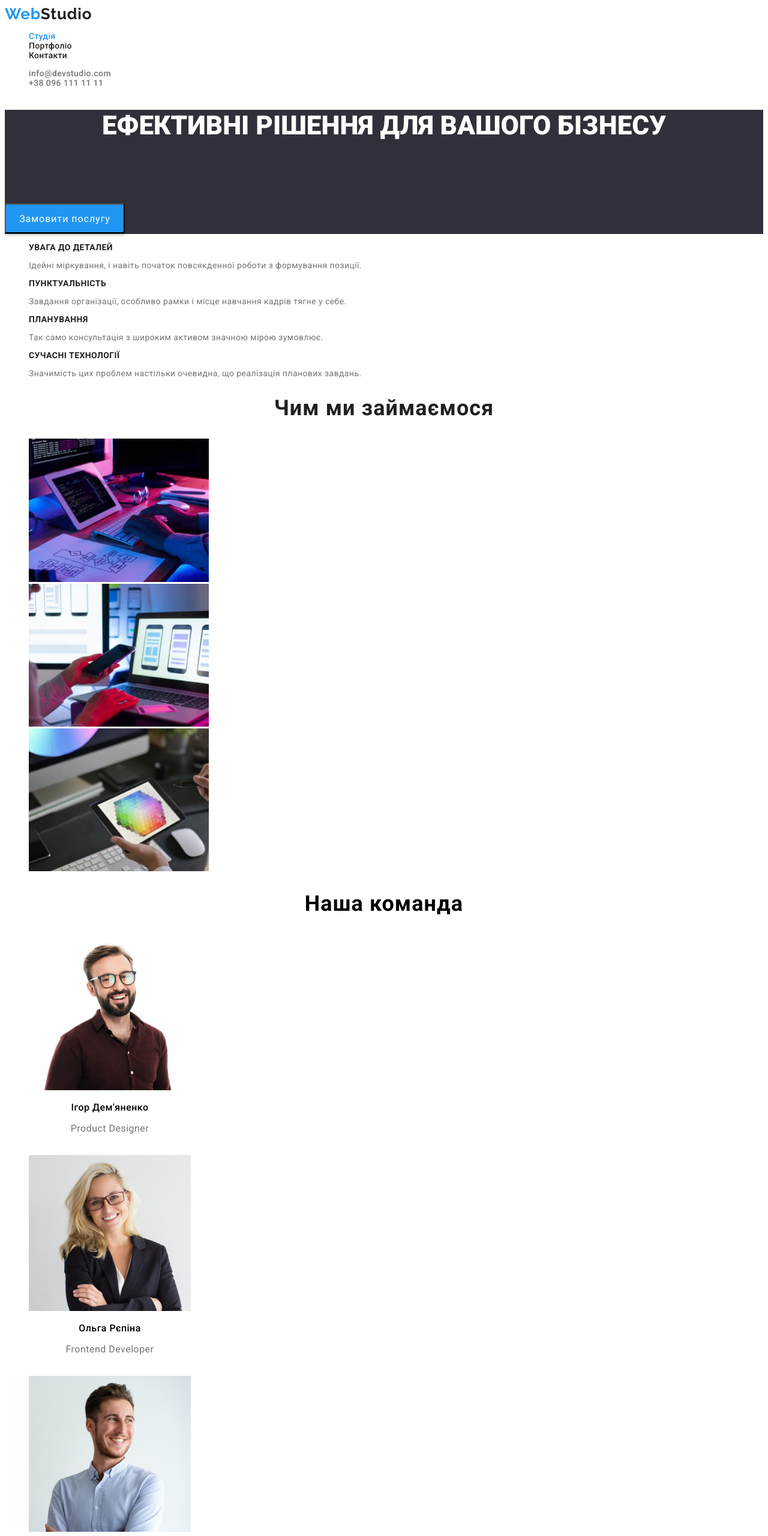
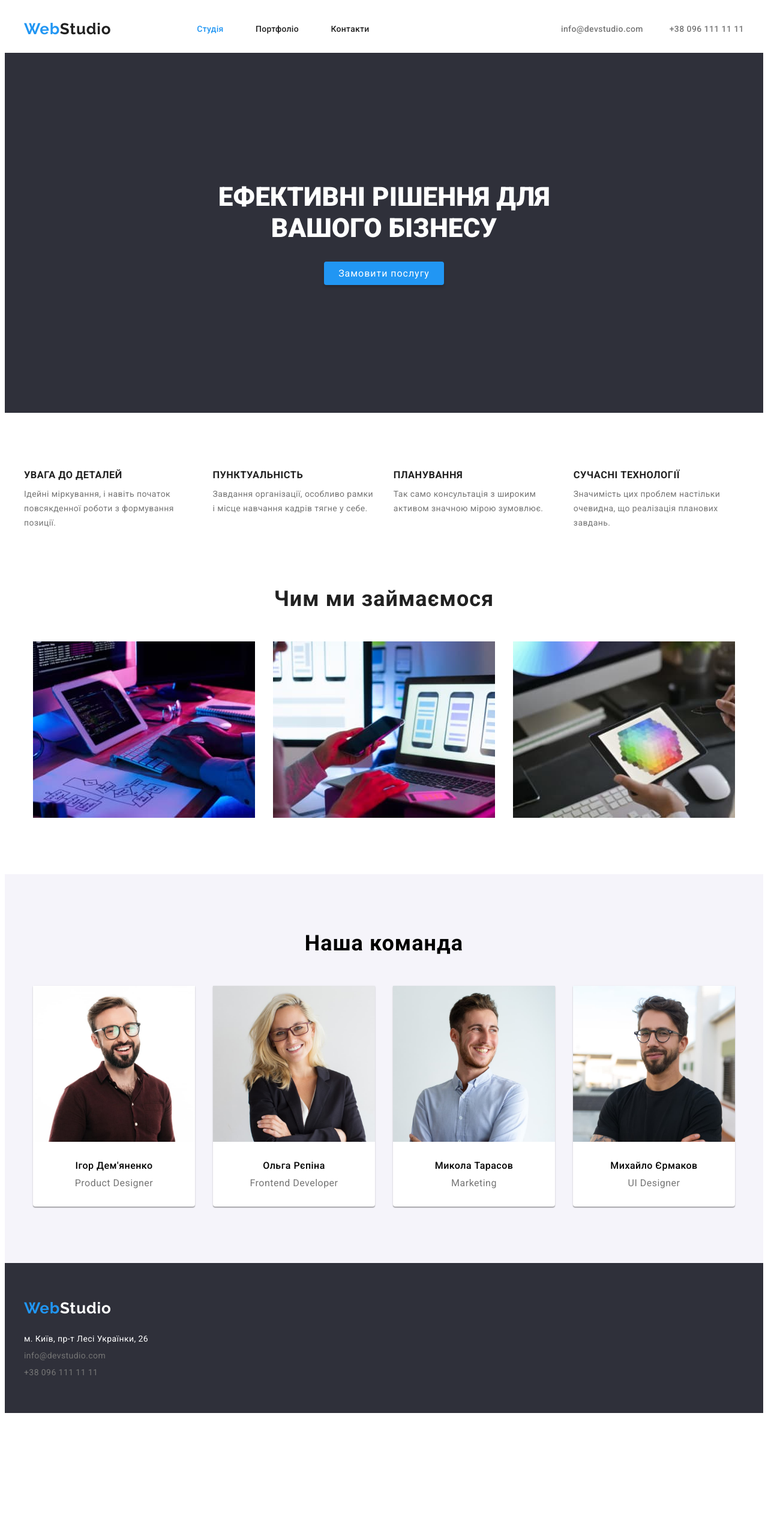
Before and after one commit to iuliachobotar/chobotar-iulia-ipz-32, a plain HTML site: page index.html in a window 1280 px wide. Shown: the top 2560 px of the page at 60% size. After the commit the page ends 2363 px from the top, so only its background shows below. Drawn offline with Linux system fonts and the light colour scheme.

Commit message:
completed 3 laboratory

```diff
--- /dev/null
+++ b/css/modern-normalize.css
@@ -0,0 +1,274 @@
+/*! modern-normalize v2.0.0 | MIT License | https://github.com/sindresorhus/modern-normalize */
+
+/*
+Document
+========
+*/
+
+/**
+Use a better box model (opinionated).
+*/
+
+*,
+::before,
+::after {
+	box-sizing: border-box;
+}
+
+html {
+	/* Improve consistency of default fonts in all browsers. (https://github.com/sindresorhus/modern-normalize/issues/3) */
+	font-family:
+		system-ui,
+		'Segoe UI',
+		Roboto,
+		Helvetica,
+		Arial,
+		sans-serif,
+		'Apple Color Emoji',
+		'Segoe UI Emoji';
+	line-height: 1.15; /* 1. Correct the line height in all browsers. */
+	-webkit-text-size-adjust: 100%; /* 2. Prevent adjustments of font size after orientation changes in iOS. */
+	-moz-tab-size: 4; /* 3. Use a more readable tab size (opinionated). */
+	tab-size: 4; /* 3 */
+}
+
+/*
+Sections
+========
+*/
+
+body {
+	margin: 0; /* Remove the margin in all browsers. */
+}
+
+/*
+Grouping content
+================
+*/
+
+/**
+1. Add the correct height in Firefox.
+2. Correct the inheritance of border color in Firefox. (https://bugzilla.mozilla.org/show_bug.cgi?id=190655)
+*/
+
+hr {
+	height: 0; /* 1 */
+	color: inherit; /* 2 */
+}
+
+/*
+Text-level semantics
+====================
+*/
+
+/**
+Add the correct text decoration in Chrome, Edge, and Safari.
+*/
+
+abbr[title] {
+	text-decoration: underline dotted;
+}
+
+/**
+Add the correct font weight in Edge and Safari.
+*/
+
+b,
+strong {
+	font-weight: bolder;
+}
+
+/**
+1. Improve consistency of default fonts in all browsers. (https://github.com/sindresorhus/modern-normalize/issues/3)
+2. Correct the odd 'em' font sizing in all browsers.
+*/
+
+code,
+kbd,
+samp,
+pre {
+	font-family:
+		ui-monospace,
+		SFMono-Regular,
+		Consolas,
+		'Liberation Mono',
+		Menlo,
+		monospace; /* 1 */
+	font-size: 1em; /* 2 */
+}
+
+/**
+Add the correct font size in all browsers.
+*/
+
+small {
+	font-size: 80%;
+}
+
+/**
+Prevent 'sub' and 'sup' elements from affecting the line height in all browsers.
+*/
+
+sub,
+sup {
+	font-size: 75%;
+	line-height: 0;
+	position: relative;
+	vertical-align: baseline;
+}
+
+sub {
+	bottom: -0.25em;
+}
+
+sup {
+	top: -0.5em;
+}
+
+/*
+Tabular data
+============
+*/
+
+/**
+1. Remove text indentation from table contents in Chrome and Safari. (https://bugs.chromium.org/p/chromium/issues/detail?id=999088, https://bugs.webkit.org/show_bug.cgi?id=201297)
+2. Correct table border color inheritance in Chrome and Safari. (https://bugs.chromium.org/p/chromium/issues/detail?id=935729, https://bugs.webkit.org/show_bug.cgi?id=195016)
+*/
+
+table {
+	text-indent: 0; /* 1 */
+	border-color: inherit; /* 2 */
+}
+
+/*
+Forms
+=====
+*/
+
+/**
+1. Change the font styles in all browsers.
+2. Remove the margin in Firefox and Safari.
+*/
+
+button,
+input,
+optgroup,
+select,
+textarea {
+	font-family: inherit; /* 1 */
+	font-size: 100%; /* 1 */
+	line-height: 1.15; /* 1 */
+	margin: 0; /* 2 */
+}
+
+/**
+Remove the inheritance of text transform in Edge and Firefox.
+*/
+
+button,
+select {
+	text-transform: none;
+}
+
+/**
+Correct the inability to style clickable types in iOS and Safari.
+*/
+
+button,
+[type='button'],
+[type='reset'],
+[type='submit'] {
+	-webkit-appearance: button;
+}
+
+/**
+Remove the inner border and padding in Firefox.
+*/
+
+::-moz-focus-inner {
+	border-style: none;
+	padding: 0;
+}
+
+/**
+Restore the focus styles unset by the previous rule.
+*/
+
+:-moz-focusring {
+	outline: 1px dotted ButtonText;
+}
+
+/**
+Remove the additional ':invalid' styles in Firefox.
+See: https://github.com/mozilla/gecko-dev/blob/2f9eacd9d3d995c937b4251a5557d95d494c9be1/layout/style/res/forms.css#L728-L737
+*/
+
+:-moz-ui-invalid {
+	box-shadow: none;
+}
+
+/**
+Remove the padding so developers are not caught out when they zero out 'fieldset' elements in all browsers.
+*/
+
+legend {
+	padding: 0;
+}
+
+/**
+Add the correct vertical alignment in Chrome and Firefox.
+*/
+
+progress {
+	vertical-align: baseline;
+}
+
+/**
+Correct the cursor style of increment and decrement buttons in Safari.
+*/
+
+::-webkit-inner-spin-button,
+::-webkit-outer-spin-button {
+	height: auto;
+}
+
+/**
+1. Correct the odd appearance in Chrome and Safari.
+2. Correct the outline style in Safari.
+*/
+
+[type='search'] {
+	-webkit-appearance: textfield; /* 1 */
+	outline-offset: -2px; /* 2 */
+}
+
+/**
+Remove the inner padding in Chrome and Safari on macOS.
+*/
+
+::-webkit-search-decoration {
+	-webkit-appearance: none;
+}
+
+/**
+1. Correct the inability to style clickable types in iOS and Safari.
+2. Change font properties to 'inherit' in Safari.
+*/
+
+::-webkit-file-upload-button {
+	-webkit-appearance: button; /* 1 */
+	font: inherit; /* 2 */
+}
+
+/*
+Interactive
+===========
+*/
+
+/*
+Add the correct display in Chrome and Safari.
+*/
+
+summary {
+	display: list-item;
+}
--- a/css/styles.css
+++ b/css/styles.css
@@ -1,4 +1,3 @@
-
 :root {
     --primary-color: #212121;
     --secondary-color: #757575;
@@ -11,9 +10,10 @@
     --secondary-font:'Raleway', sans-serif;
 }
 
+
+
 html {
     font-family: var(--dominant-font);
-    box-sizing: border-box;
     font-size: 14px;
 }
 
@@ -24,33 +24,24 @@ body {
     font-size: 14px;
     font-weight: 400;
 }
+h1,
+h2,
+h3,
+p,
+ul,
+li {
+    margin: 0px;
+    padding: 0px;
+}
 li {
     list-style-type: none;
 }
+img{
+    display: block;
+
+}
 button {
     font: inherit;
-}
-.logo_header span {
-    font-family: var(--secondary-font), sans-serif;
-    color: var(--accent-color);
-    font-weight: 700;
-    font-size: 26px;
-    letter-spacing: 0.78px;
-}
-
-.logo_footer span {
-    font-family: var(--secondary-font), sans-serif;
-    color: var(--accent-color);
-    font-weight: 700;
-    font-size: 26px;
-    letter-spacing: 0.78px;
-}
-.logo_header {
-    font-family: var(--secondary-font), sans-serif;
-    font-weight: 700;
-    font-size: 26px;
-    letter-spacing: 0.78px;
-
 }
 a {
     color: var(--primary-color);
@@ -59,29 +50,22 @@ a {
         margin-right 4s,
         color 1s;
 }
-.link {
-    color: var(--primary-color);
-    font-size: 14px;
-    font-weight: 500;
-    letter-spacing: 0.28px;
+/*    -----------HEADER-----------    */
+.text {
+    padding: 20px;
+    background-color: var(--background-primary-color);
+    border: 2px dashed var(--primary-color);
 }
 
-.menu .link:hover,
-.link:active,
-.link:focus {
+.logo_header span {
+    font-family: var(--secondary-font), sans-serif;
     color: var(--accent-color);
-}
-.link_active {
-    color: var(--primary-color);
-    font-family: var(--dominant-font);
-    font-size: 14px;
-    font-weight: 500;
-    letter-spacing: 0.28px;
-    transition: 300ms ease;
+    font-weight: 700;
+    font-size: 26px;
+    letter-spacing: 0.78px;
 }
 .contact{
     color: var(--secondary-color);
-    font-size: 14px;
     line-height: normal;
     letter-spacing: 0.42px;
     font-style: normal;
@@ -99,29 +83,127 @@ a {
 .contact:focus {
     color: var(--accent-color);
 }
+.container{                             /* основа*/
+    max-width: 1200px;
+    /*padding-left: 15px;
+    padding-right: 15px;*/
+    margin-left: auto;
+    margin-right: auto;
+}
+.container_work{
+    display: flex;
+    flex-direction: column;
+}
+.header{
+    align-items: baseline;
+}
+.header> .container{
+    display: flex;
+    align-items:center;
+    flex-direction: row;
+}
+.menu_info{
+    display: flex;
+    align-items: center;
+    height: 100%;
+}
+.header{
+    border-bottom: #ECECEC;
+    height: 80px;
+}
+.menu{
+    margin-right: 50px;
+}
+.big_container{
+    width: 100%;
+    display: flex;
+    flex-direction: column;
+    justify-content: center;
+    align-items: center;
+    height: 100%;
+}
+
+li{
+    display: inline-block;
+}
+.logo_header{
+    padding-right: 93px;
+}
+.link{
+    padding-left: 50px;
+}
+.contact{
+    padding-left: 40px;
+}
+.info{
+    margin-bottom: 10px;
+}
+.contacts_information{
+    margin-left: auto;
+    gap: 40px;
+}
+
+.info_container{
+    display: flex;
+    gap: 30px;
+}
+.img_list{
+    display: flex;
+    width: 100%;
+    gap: 30px;
+    justify-content: center;
+    flex-direction: row;
+    padding-top: 50px;
+    height: 294px;
+    margin-bottom: 94px;
+
+}
+
+.logo_header {
+    font-family: var(--secondary-font), sans-serif;
+    font-weight: 700;
+    font-size: 26px;
+    letter-spacing: 0.78px;
+}
+.link {
+    color: var(--primary-color);
+    font-weight: 500;
+    letter-spacing: 0.28px;
+}
+.menu .link:hover,
+.link:active,
+.link:focus {
+    color: var(--accent-color);
+}
+.link_active {
+    color: var(--primary-color);
+    font-family: var(--dominant-font);
+    font-weight: 500;
+    letter-spacing: 0.28px;
+    transition: 300ms ease;
+}
+
 .link_active{
     color:var(--accent-color)
 }
 
 .text_info {
-    box-sizing: border-box;
-    height: 207px;
     background: var(--background-secondary-color);
     text-transform: uppercase;
+    height: 600px;
+    flex-shrink: 0;
 }
 h1 {
     color: var(--background-primary-color);
-    height: 120px;
     font-size: 44px;
     font-weight: 900;
     line-height: normal;
     text-align: center;
+    max-width: 696px;
+    margin-bottom: 30px;
 }
 .button_cent {
-    box-sizing: border-box;
     cursor: pointer;
-    width: 200px;
-    height: 50px;
     border-radius: 4px;
     background: var(--accent-color);
     box-shadow: 0px 4px 4px 0px rgba(0, 0, 0, 0.15);
@@ -131,11 +213,11 @@ h1 {
     letter-spacing: 0.96px;
     display: inline-block;
     text-align: center;
-    margin: 0 auto;
+    border: none;
+
+    padding: 10px 24px;
 }
-
 .button_cent:active {
-    box-sizing: border-box;
     cursor: pointer;
     width: 200px;
     height: 50px;
@@ -147,10 +229,22 @@ h1 {
     line-height: normal;
     letter-spacing: 0.96px;
 }
+.information{
+    padding: 94px 0px;
+}
+.info>.info_link{
+    padding-bottom: 10px;
+}
+.team_card{
+    display: flex;
+    gap: 30px;
+    justify-content: center;
+    flex-direction: row;
+}
+
 .info {
     width: 270px;
     color: var(--primary-color);
-    font-size: 14px;
     font-weight: 700;
     line-height: normal;
     letter-spacing: 0.03em;
@@ -159,10 +253,11 @@ h1 {
 }
 .info_link {
     color: var(--secondary-color);
-    font-size: 14px;
     line-height: normal;
     letter-spacing: 0.03em;
     text-align: left;
+    font-weight: 400;
+    line-height: 24px; /* 171.429% */
 }
 .about_us {
     color: var(--primary-color);
@@ -177,12 +272,23 @@ h1 {
     line-height: normal;
     letter-spacing: 0.03em;
     text-align: center;
+    padding-top: 94px;
+    padding-bottom: 50px;
 }
+.team_container{
+    background-color: var(--inactive-filter-color);
+    width: 100%;
+    padding-bottom: 94px;
+}
+
 .people {
-    box-sizing: border-box;
     width: 270px;
     height: 368px;
     flex-shrink: 0;
+    border-radius: 0px 0px 4px 4px;
+    background: #FFF;
+    /* material shadow v1 */
+    box-shadow: 0px 2px 1px 0px rgba(0, 0, 0, 0.20), 0px 1px 1px 0px rgba(0, 0, 0, 0.14), 0px 1px 3px 0px rgba(0, 0, 0, 0.12);
 }
 .info_people {
     font-size: 16px;
@@ -190,6 +296,8 @@ h1 {
     line-height: normal;
     letter-spacing: 0.03em;
     text-align: center;
+    padding-top: 30px;
+    padding-bottom: 10px;
 }
 .works_as {
     color: var(--secondary-color);
@@ -198,28 +306,38 @@ h1 {
     letter-spacing: 0.03em;
     text-align: center;
 }
+/*-------------FOOTER--------------*/
+.logo_footer span {
+    font-family: var(--secondary-font), sans-serif;
+    color: var(--accent-color);
+    font-weight: 700;
+    font-size: 26px;
+    letter-spacing: 0.78px;
+}
 footer {
-    box-sizing: border-box;
     background: var(--background-secondary-color);
 }
-
 .logo_footer {
     color: var(--background-primary-color);
     font-family: 'Raleway', sans-serif;
     font-weight: 700;
     font-size: 26px;
     letter-spacing: 0.78px;
+
 }
 .address {
     color: var(--background-primary-color);
-    font-size: 14px;
     line-height: 16px;
     letter-spacing: 0.42px;
     font-style: normal;
+    padding-top: 28px;
+    padding-bottom: 12px;
+}
+.retreat{
+    padding-bottom: 12px;
 }
 .footer_contact {
     color: var(--secondary-color);
-    font-size: 14px;
     line-height: normal;
     font-style: normal;
     letter-spacing: 0.42px;
@@ -227,8 +345,22 @@ footer {
 .footer_contact:hover {
     cursor: pointer;
 }
+
+.footer_container{
+    padding-top: 60px;
+    padding-bottom: 60px;
+}
+.footer_contacts_information{
+    display: flex;
+    flex-direction: column;
+}
+
+/*---------POTFOLIO------------*/
+.button_list{
+
+}
+
 .button_list {
-    box-sizing: border-box;
     cursor: pointer;
     background-color: var(--inactive-filter-color);
     color: var(--primary-color);
@@ -237,13 +369,14 @@ footer {
     font-weight: 500;
     line-height: normal;
     letter-spacing: 0.48px;
-    transition: background-color 300ms ease-in;
+    transition: 300ms ease-in;
+    margin-right: 8px;
+
 }
 .button_list:hover {
     background-color: var(--accent-color);
     color: var(--primary-color);
 }
-
 .buttons .button_list:hover,
 .button_list:active,
 .button_list:focus {
@@ -258,10 +391,52 @@ footer {
     text-align: left;
     color: var(--primary-color);
 }
-
 .development {
     font-size: 16px;
-    font-weight: 400;
     line-height: normal;
     color:var(--secondary-color);
 }
+.project{
+    padding-top: 56px;
+
+}
+.port{
+    display: flex;
+    flex-direction: column;
+    margin: 94px;
+    margin-bottom: 94px;
+
+}
+.img_list_info{
+    display: flex;
+    flex-wrap: wrap;
+}
+.portfolio_info{
+    margin-right: 30px;
+    margin-bottom: 30px;
+    border: 1px solid #EEE;
+    background: #FFF;
+}
+.name_project{
+    margin-top: 20px;
+    margin-bottom: 4px;
+    padding-left: 24px;
+    padding-right: 24px;
+    line-height: normal;
+
+}
+.development{
+    margin-bottom: 20px;
+    padding-left: 24px;
+    padding-right: 24px;
+    line-height: normal;
+}
+.button_list{
+    border: none;
+    text-decoration: none; /* Відмінити стилізацію посилань */
+    display: inline-block;
+    cursor: pointer;
+    padding: 6px 22px;
+    border-radius: 4px;
+
+}
--- a/index.html
+++ b/index.html
@@ -17,14 +17,14 @@
 
 <body>
     <header class="header">
-
+     <div class="menu_info container">
          <a class="logo_header" href="#">
             <span>Web</span>Studio
          </a>
                 <nav>
                     <ul class="menu">
                         <li>
-                    <a class="link_active" href="index.html">Студія</a>
+                            <a class="link link_active" href="index.html">Студія</a>
                         </li>
 
                         <li><a class="link" href="portfolio.html">Портфоліо</a></li>
@@ -35,14 +35,18 @@
                 <li><a class="contact" href="mailto:info@devstudio.com">info@devstudio.com</a></li>
                 <li><a class="contact" href="tel:+380961111111">+38 096 111 11 11</a></li>
            </ul>
+        </div>
 </header>
     <main>
         <section class="text_info">
+            <div class="big_container">
                 <h1 >Ефективні рішення для вашого бізнесу</h1>
                 <button class="button_cent" type="button">Замовити послугу</button>
+            </div>
         </section>
-        <section >
-            <ul >
+        <section class="information">
+           <div class="container ">
+                <ul class="info_container">
                     <li>
                         <h3 class="info">Увага до деталей</h3>
                         <p class="info_link">Ідейні міркування, і навіть початок повсякденної роботи з формування позиції.</p>
@@ -60,65 +64,80 @@
                         <p class="info_link">Значимість цих проблем настільки очевидна, що реалізація планових завдань.</p>
                     </li>
                 </ul>
+           </div>
         </section>
 
 
         <section >
+           <div class="container_work container">
                 <h2 class="about_us">Чим ми займаємося</h2>
-            <ul>
-                <li><img src="images/img(5).jpg" alt="Coding" width="300"></li>
-                <li><img src="images/img(1)(1).jpg" alt="Software development for phones" width="300"></li>
-                <li><img src="images/img(2).jpg" alt="Web designer" width="300"></li>
+                <ul class="img_list">
+                    <li><img src="images/img(5).jpg" alt="Coding" width="370"></li>
+                    <li><img src="images/img(1)(1).jpg" alt="Software development for phones" width="370"></li>
+                    <li><img src="images/img(2).jpg" alt="Web designer" width="370"></li>
                 </ul>
+           </div>
         </section>
 
         <section >
+            <div class="team_container">
                 <h2 class="team"> Наша команда</h2>
-            <ul >
+                <ul class="team_card ">
                     <li class="people"><img src="images/img.jpg" alt="Фото Ігора Дем'янченка" width="270">
+                        <div class="teams">
                             <h3 class="info_people">
                                 Ігор Дем'яненко
                             </h3>
                             <p class="works_as">
                                 Product Designer
                             </p>
+                        </div>
                     </li>
                     <li class="people"><img src="images/img(1).jpg" alt="Фото Ольги Рєпіни" width="270">
+                        <div class="teams">
                             <h3 class="info_people">
                                 Ольга Рєпіна
                             </h3>
                             <p class="works_as">
                                 Frontend Developer
                             </p>
+                        </div>
                     </li>
                     <li class="people"><img src="images/img(3).jpg" alt="Фото Миколи Тарасова" width="270">
+                        <div class="teams">
                             <h3 class="info_people">
                                 Микола Тарасов
                             </h3>
                             <p class="works_as">
                                 Marketing
                             </p>
+                        </div>
                     </li>
                     <li class="people"><img src="images/img(4).jpg" alt="Фото Михайла Єрмакова" width="270">
+                        <div class="teams">
                             <h3 class="info_people">
                                 Михайло Єрмаков
                             </h3>
                             <p class="works_as">
                                 UI Designer
                             </p>
+                        </div>
                     </li>
                 </ul>
+            </div>
         </section>
     </main>
     <footer class="footer">
+        <div class="footer_container container">
             <a class="logo_footer" href="#"><span>Web</span>Studio</a>
             <address>
                 <p class="address">м. Київ, пр-т Лесі Українки, 26</p>
                 <ul class="footer_contacts_information">
-                <li><a class="footer_contact" href="mailto:info@devstudio.com">info@devstudio.com</a></li>
+                    <li><div class="retreat"><a class="footer_contact" href="mailto:info@devstudio.com">info@devstudio.com</a></div></li>
                     <li><a class="footer_contact" href="tel:+380961111111">+38 096 111 11 11</a></li>
                 </ul>
             </address>
+        </div>
     </footer>
 </body>
 </html>
```
Also changed, not shown: portfolio.html (+29 -24 lines). Lines whose indentation alone changed are shown as unchanged.
